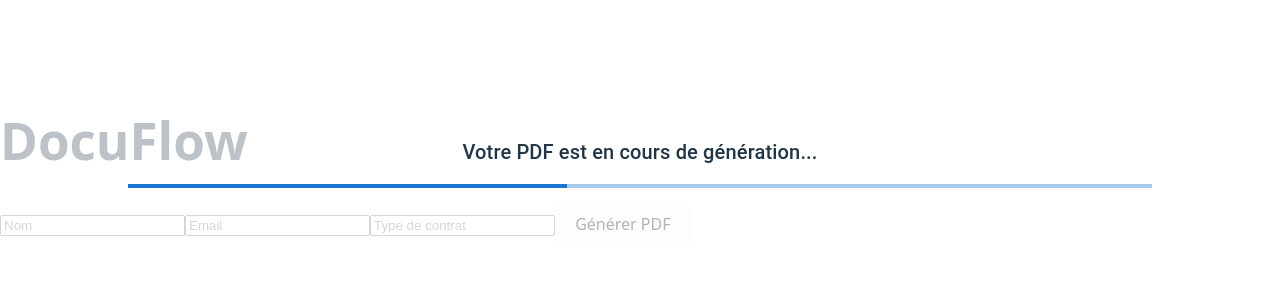
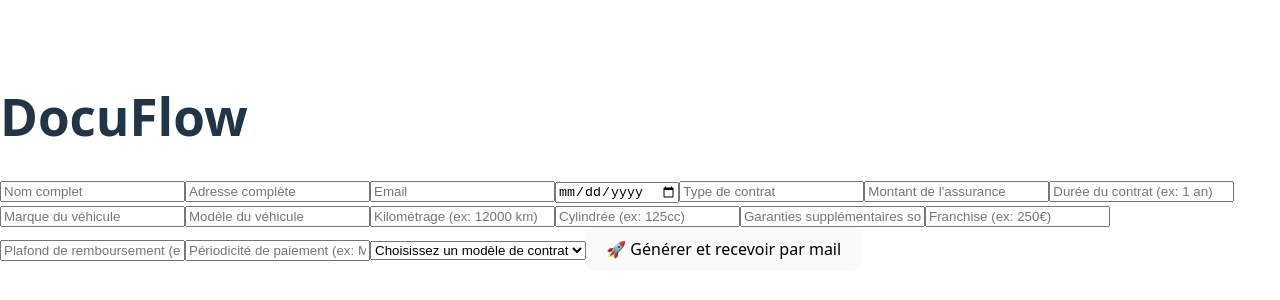
Before and after one commit to Malik971/DocuflowPDF, a React (Vite) app in the folder frontend/: page / in a window 1280 px wide. Shown: the part 238-538 px from the top of the page. Built offline with nearby package versions, Linux system fonts and the light colour scheme.

Commit message:
git commit -m "frontend changement"

```diff
--- a/frontend/package.json
+++ b/frontend/package.json
@@ -10,6 +10,9 @@
     "preview": "vite preview"
   },
   "dependencies": {
+    "@emotion/react": "^11.14.0",
+    "@emotion/styled": "^11.14.0",
+    "@mui/material": "^7.1.0",
     "react": "^19.1.0",
     "react-dom": "^19.1.0"
   },
--- a/frontend/src/components/FormulaireContrat.jsx
+++ b/frontend/src/components/FormulaireContrat.jsx
@@ -37,13 +37,49 @@
   return (
     <>
       <ProgressOverlay isVisible={isLoading} />
-      <form onSubmit={handleSubmit}>
-        <input name="nom" placeholder="Nom" required />
-        <input name="email" placeholder="Email" required />
-        <input name="typeContrat" placeholder="Type de contrat" />
-        <button type="submit">Générer PDF</button>
+      <form onSubmit={handleSubmit} className="bg-white p-8 rounded-lg shadow-lg w-full max-w-md mx-auto flex flex-col space-y-4 border border-gray-200"
+      >
+        <input className="border border-gray-300 p-3 rounded-md focus:outline-none focus:ring-2 focus:ring-blue-500"
+ type="text" name="nom" placeholder="Nom complet" required />
+        <input className="border border-gray-300 p-3 rounded-md focus:outline-none focus:ring-2 focus:ring-blue-500"
+ type="text" name="adresse" placeholder="Adresse complète" required />
+        <input className="border border-gray-300 p-3 rounded-md focus:outline-none focus:ring-2 focus:ring-blue-500"
+ type="email" name="email" placeholder="Email" required />
+        <input className="border border-gray-300 p-3 rounded-md focus:outline-none focus:ring-2 focus:ring-blue-500"
+ type="date" name="date" placeholder="Date du contrat" required />
+        <input className="border border-gray-300 p-3 rounded-md focus:outline-none focus:ring-2 focus:ring-blue-500"
+ type="text" name="typeContrat" placeholder="Type de contrat" required />
+        <input className="border border-gray-300 p-3 rounded-md focus:outline-none focus:ring-2 focus:ring-blue-500"
+ type="text" name="montant" placeholder="Montant de l'assurance" />
+        <input className="border border-gray-300 p-3 rounded-md focus:outline-none focus:ring-2 focus:ring-blue-500"
+ type="text" name="duree" placeholder="Durée du contrat (ex: 1 an)" />
+        <input className="border border-gray-300 p-3 rounded-md focus:outline-none focus:ring-2 focus:ring-blue-500"
+ type="text" name="marque" placeholder="Marque du véhicule" />
+        <input className="border border-gray-300 p-3 rounded-md focus:outline-none focus:ring-2 focus:ring-blue-500"
+ type="text" name="modele" placeholder="Modèle du véhicule" />
+        <input className="border border-gray-300 p-3 rounded-md focus:outline-none focus:ring-2 focus:ring-blue-500"
+ type="text" name="kilometrage" placeholder="Kilométrage (ex: 12000 km)" />
+        <input className="border border-gray-300 p-3 rounded-md focus:outline-none focus:ring-2 focus:ring-blue-500"
+ type="text" name="cylindree" placeholder="Cylindrée (ex: 125cc)" />
+        <input className="border border-gray-300 p-3 rounded-md focus:outline-none focus:ring-2 focus:ring-blue-500"
+ type="text" name="garantiesSupplementaires" placeholder="Garanties supplémentaires souhaitées" />
+        <input className="border border-gray-300 p-3 rounded-md focus:outline-none focus:ring-2 focus:ring-blue-500"
+ type="text" name="franchise" placeholder="Franchise (ex: 250€)" />
+        <input className="border border-gray-300 p-3 rounded-md focus:outline-none focus:ring-2 focus:ring-blue-500"
+ type="text" name="plafondRemboursement" placeholder="Plafond de remboursement (ex: 10 000€)" />
+        <input className="border border-gray-300 p-3 rounded-md focus:outline-none focus:ring-2 focus:ring-blue-500"
+ type="text" name="periodicitePaiement" placeholder="Périodicité de paiement (ex: Mensuelle)" />
+        <select className="border border-gray-300 p-3 rounded-md focus:outline-none focus:ring-2 focus:ring-blue-500"
+ name="modeleContrat" required>
+          <option value="">Choisissez un modèle de contrat</option>
+          <option value="modele1">🛵 Moto basique</option>
+          <option value="modele2">🏍️ Moto premium</option>
+          <option value="modele3">🧒 Scoot’ jeune</option>
+          <option value="modele4">🔒 Franchise renforcée</option>
+        </select>
+        <button type="submit">🚀 Générer et recevoir par mail</button>
+        {message && <p className="text-center font-bold">{message}</p>}
       </form>
-      {message && <p>{message}</p>}
     </>
   );
 };
--- a/frontend/src/components/ProgressOverlay.jsx
+++ b/frontend/src/components/ProgressOverlay.jsx
@@ -1,7 +1,8 @@
 import React from 'react';
 import { LinearProgress, Box, Typography } from '@mui/material';
 
-const ProgressOverlay = ({ loadingMessage }) => {
+const ProgressOverlay = ({ isVisible }) => {
+  if (!isVisible) return null;
   return (
     <Box
       sx={{
```
Also changed, not shown: 2 other files (tests, documents, lock files or other folders).
